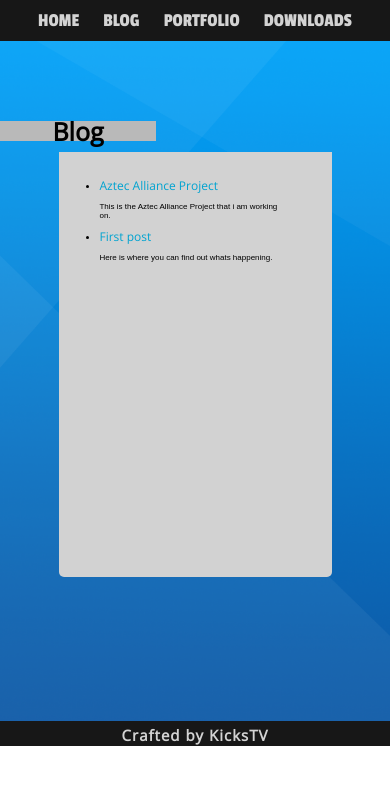
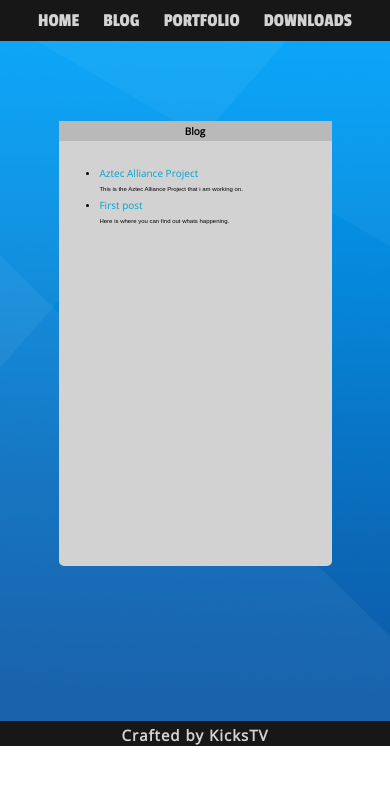
Before and after one commit to KicksTV/old-kickstv.github.io, a Jekyll site: the page built from blog.html, in a window 390 px wide. Shown: the top 785 px of the page. Built offline with Jekyll 4.4.1, drawn with Linux system fonts in a browser that asks for light colours; nearby versions of some CDN libraries.

Commit message:
small change

```diff
--- a/css/main.css
+++ b/css/main.css
@@ -648,8 +648,8 @@
 	.centercontainer {
 		padding-top: 25px;
 	}
-	.infocontainer>.textcontainer>.center>h3 {
-		font-size: 7px;
+	.textcontainer>.center>h3 {
+		font-size: 10px;
 	}
 	.infocontainer {
 		height: 20px;
@@ -657,9 +657,8 @@
 		margin: auto;
 	}
 	.textcontainer {
-		width: 40%;
+		width: 70%;
 		height: 20px;
-		display: inline-block;
 	}
 	.large_image_container {
 		width: 230px;
@@ -671,12 +670,6 @@
 	.large_image_container>img {
 		width: 15px;
 		height: 15px;
-	}
-	.post-title-container>h1 {
-		font-size: 15px;
-	}
-	.post-title-container>p {
-		font-size: 12px;
 	}
 	.post-content {
 		margin: 0 10px 0 10px;
@@ -692,10 +685,10 @@
 		height: 50px;
 	}
 	.posts>ul>li>a {
-		font-size: 12px;
+		font-size: 10px;
 	}
 	.posts>ul>li>p {
-		font-size: 8px;
+		font-size: 6px;
 	}
 
 }
```
